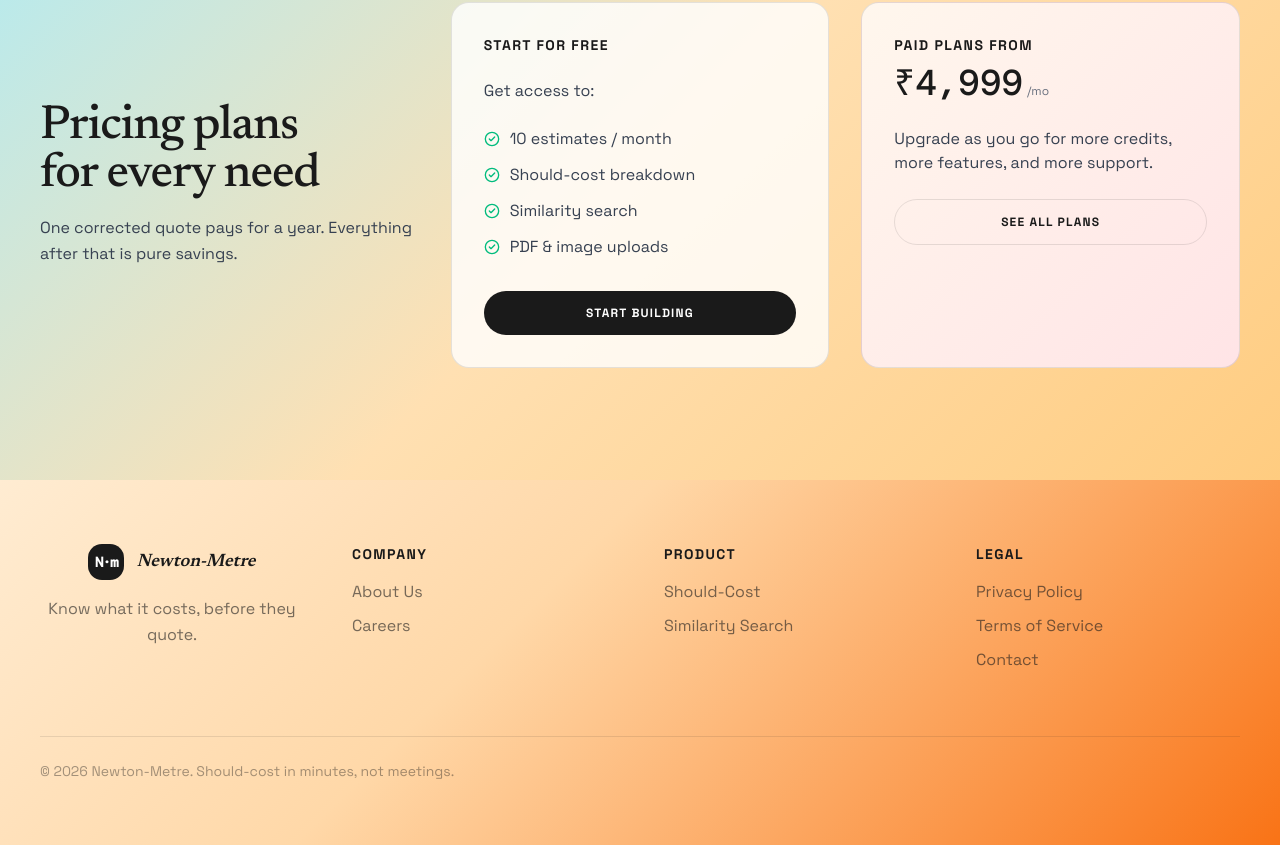
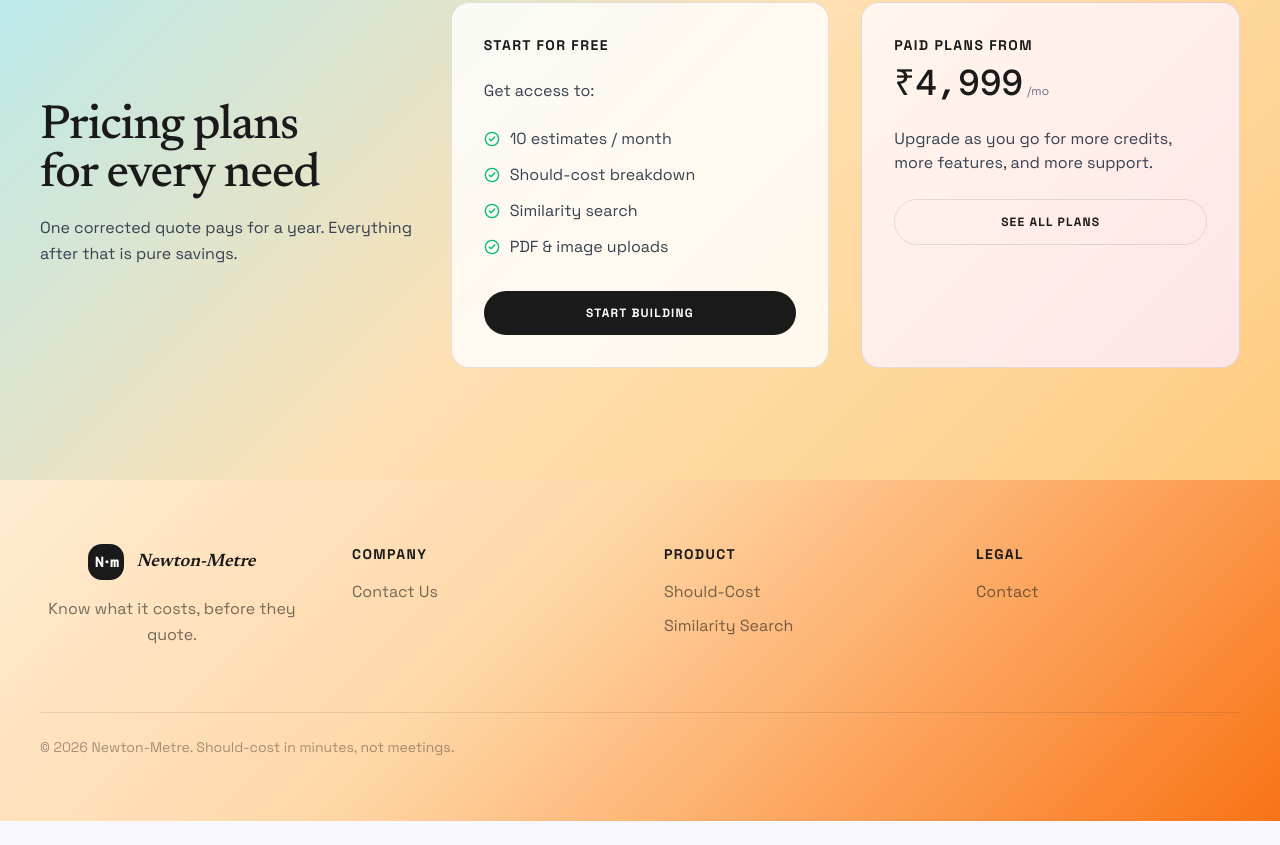
Before and after one commit to chandananvithahr/newton-metre, a Next.js app in the folder frontend/: page / in a window 1280 px wide. Shown: the part 6377-7222 px from the top of the page. After the commit the page ends 7198 px from the top, so only its background shows below. Built offline with nearby package versions, Linux system fonts and the light colour scheme; no server answers.

Commit message:
fix(qa): ISSUE-002 — remove dead footer links (About Us, Careers, Privacy, Terms)

```diff
--- a/frontend/src/app/page.tsx
+++ b/frontend/src/app/page.tsx
@@ -485,9 +485,7 @@
           <div>
             <div className="text-sm font-bold uppercase tracking-widest text-[#1a1a1a] mb-4">Company</div>
             <ul className="space-y-2.5">
-              {["About Us", "Careers"].map((item) => (
-                <li key={item}><a href="#" className="text-base text-[#1a1a1a]/60 hover:text-[#1a1a1a] transition-colors">{item}</a></li>
-              ))}
+              <li><a href="mailto:chand@costimize.dev" className="text-base text-[#1a1a1a]/60 hover:text-[#1a1a1a] transition-colors">Contact Us</a></li>
             </ul>
           </div>
 
@@ -506,9 +504,6 @@
           <div>
             <div className="text-sm font-bold uppercase tracking-widest text-[#1a1a1a] mb-4">Legal</div>
             <ul className="space-y-2.5">
-              {["Privacy Policy", "Terms of Service"].map((item) => (
-                <li key={item}><a href="#" className="text-base text-[#1a1a1a]/60 hover:text-[#1a1a1a] transition-colors">{item}</a></li>
-              ))}
               <li><a href="mailto:chand@costimize.dev" className="text-base text-[#1a1a1a]/60 hover:text-[#1a1a1a] transition-colors">Contact</a></li>
             </ul>
           </div>
```
